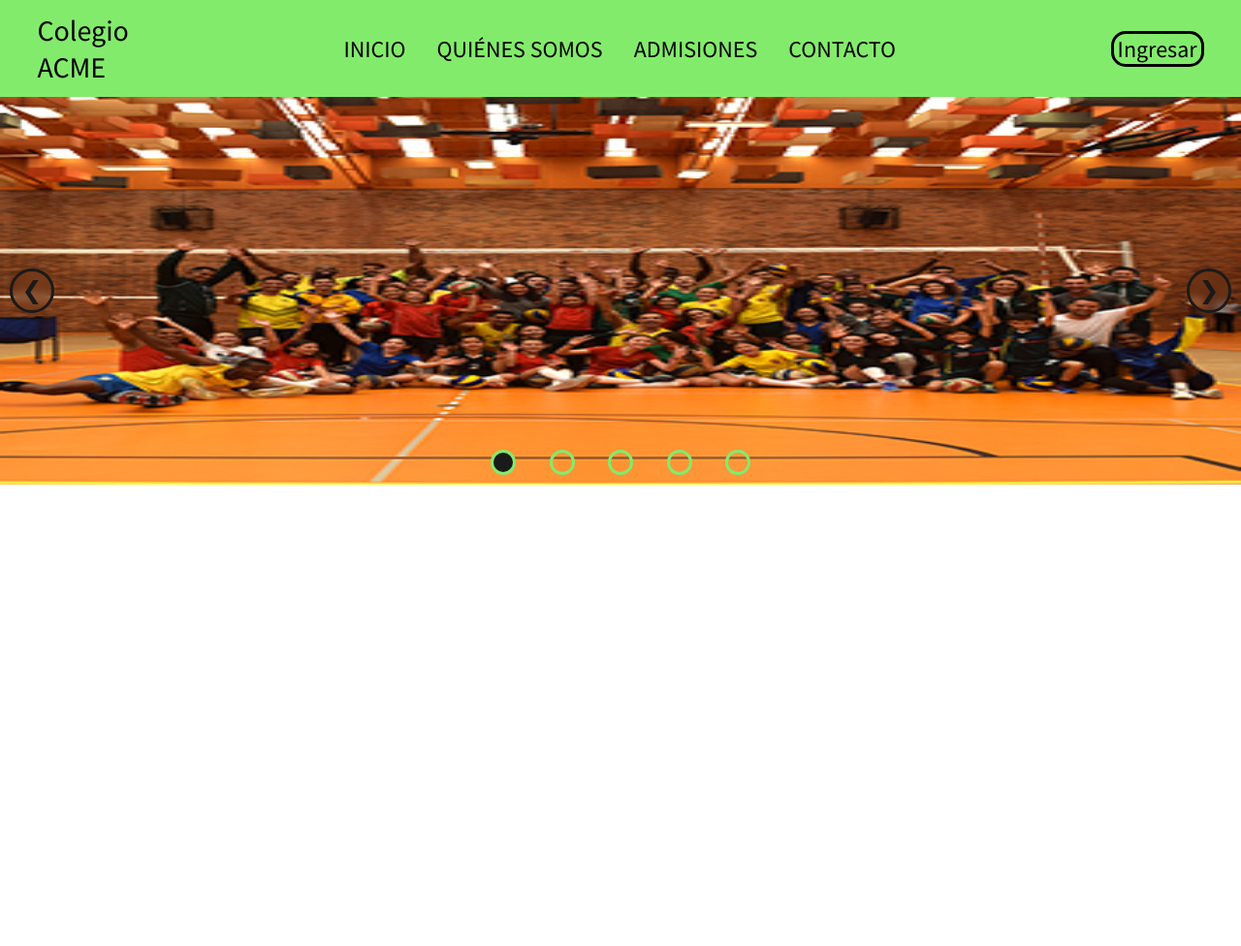
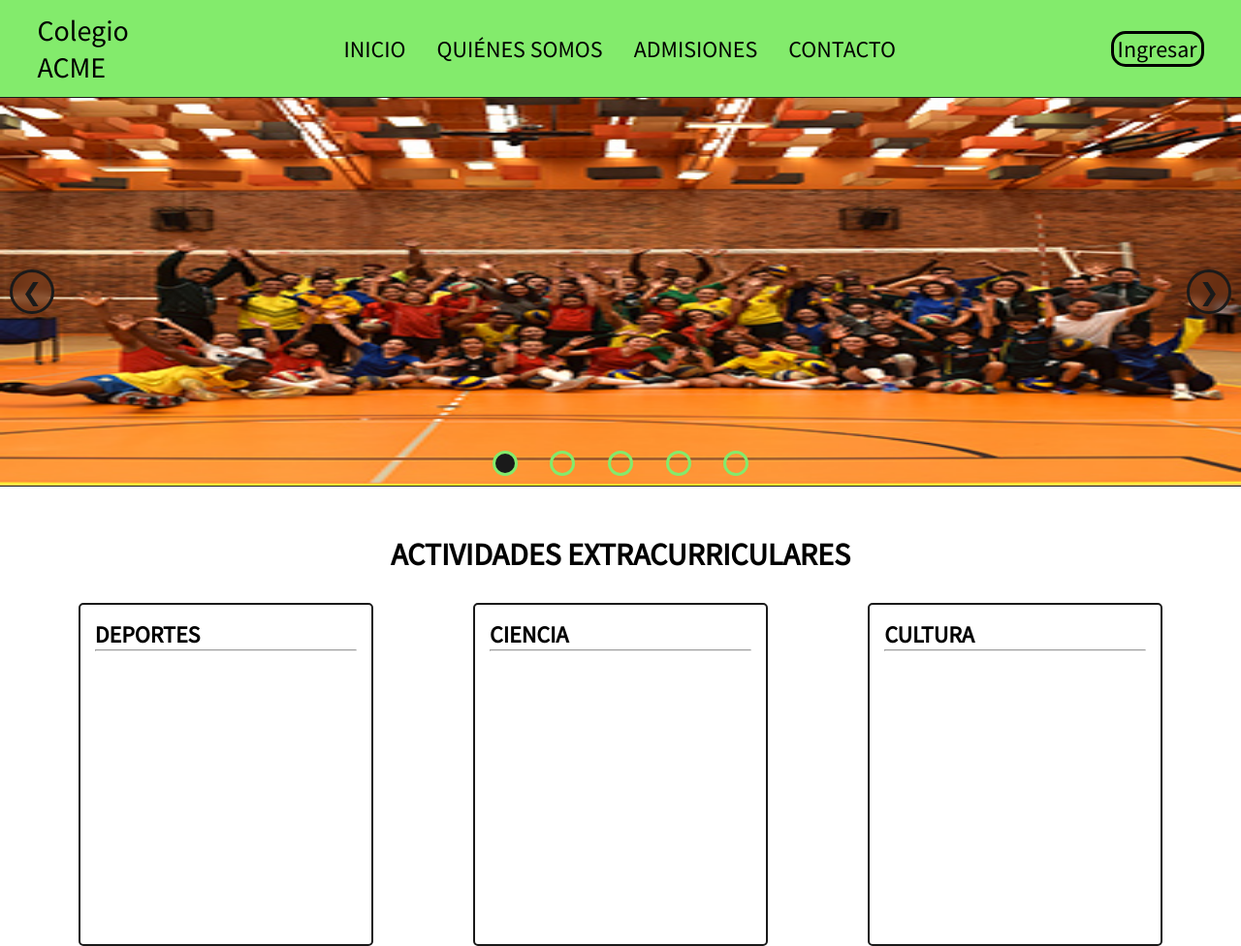
Before and after one commit to partofjohan/colegioacme, a plain HTML site: page index.html in a window 1280 px wide. Shown: the whole page at 97% size. Before the commit the page ends 800 px from the top, so only its background shows below. Drawn offline with Linux system fonts and the light colour scheme.

Commit message:
Header, slider y sección de actividades curriculares listo

```diff
--- a/CSS/styles.css
+++ b/CSS/styles.css
@@ -1,14 +1,16 @@
 *{
     margin: 0;
     padding: 0;
+    font-family: 'Source Sans Pro', sans-serif;
 }
 header{
     display: flex;
     align-items: center;
     background-color: #83eb6c;
-    font-family: 'Source Sans Pro', sans-serif;
+
     height: 100px;
     justify-content: space-between;
+    border-bottom: 1px solid #1a1a1a;
 }
 header li,nav{
     display: inline-block;
@@ -48,10 +50,8 @@ header>ul{
     display: flex;
     align-items: center;
 }
-.w3-content{
-    max-width: none;
-    height: 300px;
-}
+
+
 
 div>img{
     width: 100%;
@@ -63,6 +63,7 @@ div>img{
     height: 400px;
     background-color: #83eb6c;
     position: relative;
+    border-bottom: 1px solid #1a1a1a;
 }
 .slider>img{
     width: 100%;
@@ -124,3 +125,35 @@ div>img{
 .circle-fill{
     background-color: #1a1a1a;
 }
+.extra{
+    width: 100%;
+    margin-top: 50px;
+    margin-bottom: 50p;
+}
+.extra>h1{
+    width: 100%;
+    text-align: center;
+    margin-bottom: 30px;
+}
+.extra>div{
+    width: 100%;
+    text-align: center;
+}
+.panel{
+    height: 350px;
+    width: 300px;
+    border: 2px solid #1a1a1a;
+    border-radius: 5px;
+    display: inline-block;
+    margin-left: 50px;
+    margin-right: 50px;
+}
+.panel>h2{
+    margin-left: 5%;
+    margin-top: 5%;
+    text-align: left;
+}
+.panel-hr{
+    margin-left: 5%;
+    margin-right: 5%;
+}
--- a/index.html
+++ b/index.html
@@ -2,10 +2,8 @@
 <html lang="es">
     <head>
         <title>Colegio ACME</title>
-        <!--<link rel="stylesheet" href="https://www.w3schools.com/w3css/4/w3.css">-->
         <link rel="stylesheet" type="text/css" href="CSS/styles.css">
         <link href='https://fonts.googleapis.com/css?family=Source+Sans+Pro' rel='stylesheet' type='text/css'>
-
         <meta charset="utf-8">
     </head>
     <body>
@@ -20,7 +18,6 @@
                 <li><a>ADMISIONES</a></li>
                 <li><a>CONTACTO</a></li>
             </ul>
-
             <nav>
                 <a>Ingresar</a>
             </nav>
@@ -39,6 +36,22 @@
                 <span class="circle"></span>
             </div>
         </section>
-
+        <div class="extra">
+            <h1>ACTIVIDADES EXTRACURRICULARES</h1>
+            <div>
+                <div class="panel">
+                    <h2>DEPORTES</h2>
+                    <hr class="panel-hr">
+                </div>
+                <div class="panel">
+                    <h2>CIENCIA</h2>
+                    <hr class="panel-hr">
+                </div>
+                <div class="panel">
+                    <h2>CULTURA</h2>
+                    <hr class="panel-hr">
+                </div>
+            </div>
+        </div>
     </body>
 </html>
```
